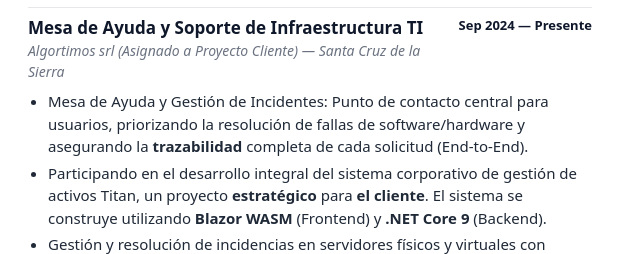
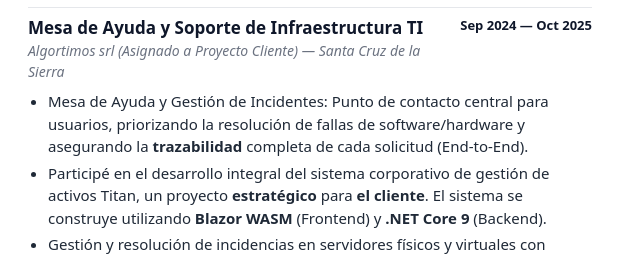
Before and after one commit to manudev-desing/manudev-desing, a plain HTML site: page index.html in a window 1280 px wide. Shown: the part 580-834 px from the top of the page, 500-1140 px from the left. Drawn offline with Linux system fonts and the light colour scheme.

Commit message:
Update employment dates and job description

```diff
--- a/index.html
+++ b/index.html
@@ -247,11 +247,11 @@
                                 <h3>Mesa de Ayuda y Soporte de Infraestructura TI</h3>
                                 <div class="meta">Algortimos srl (Asignado a Proyecto Cliente) — Santa Cruz de la Sierra</div>
                             </div>
-                            <div class="when">Sep 2024 — Presente</div>
+                            <div class="when">Sep 2024 — Oct 2025</div>
                         </div>
                         <ul class="bullets">
                             <li>Mesa de Ayuda y Gestión de Incidentes: Punto de contacto central para usuarios, priorizando la resolución de fallas de software/hardware y asegurando la <strong>trazabilidad</strong> completa de cada solicitud (End-to-End).</li>
-                            <li>Participando en el desarrollo integral del sistema corporativo de gestión de activos Titan, un proyecto <strong>estratégico</strong> para <strong>el cliente</strong>. El sistema se construye utilizando <strong>Blazor WASM</strong> (Frontend) y <strong>.NET Core 9</strong> (Backend).</li>
+                            <li>Participé en el desarrollo integral del sistema corporativo de gestión de activos Titan, un proyecto <strong>estratégico</strong> para <strong>el cliente</strong>. El sistema se construye utilizando <strong>Blazor WASM</strong> (Frontend) y <strong>.NET Core 9</strong> (Backend).</li>
                             <li>Gestión y resolución de incidencias en servidores físicos y virtuales con enfoque en <strong>continuidad operativa</strong>.</li>
                             <li>Monitoreo de <strong>infraestructura esencial</strong> (servicios distribuidos, entornos Docker).</li>
                             <li><strong>Automatización de tareas repetitivas</strong> con herramientas gratuitas para reducir tiempos de respuesta.</li>
@@ -286,7 +286,7 @@
                             <li>Implementación y soporte de soluciones técnicas en proyectos audiovisuales y digitales.</li>
                             <li>Coordinación con equipos multiárea para entregas dentro de estándares y plazos.</li>
                             <li>Soporte en desarrollo de sistemas internos y mejora operativa.</li>
-                        </ul>
+</ul>
                     </article>
 
                     <article class="job">
```
